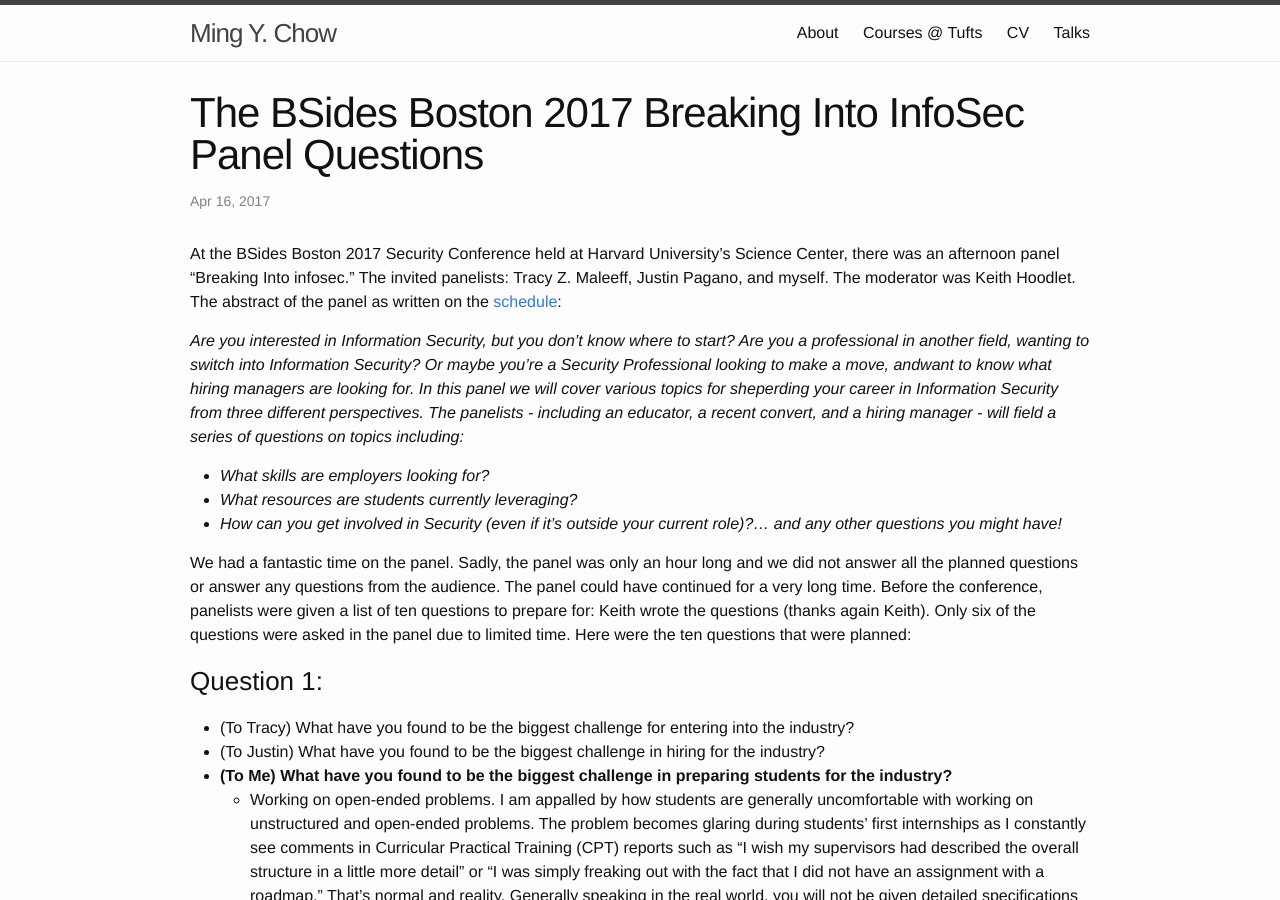
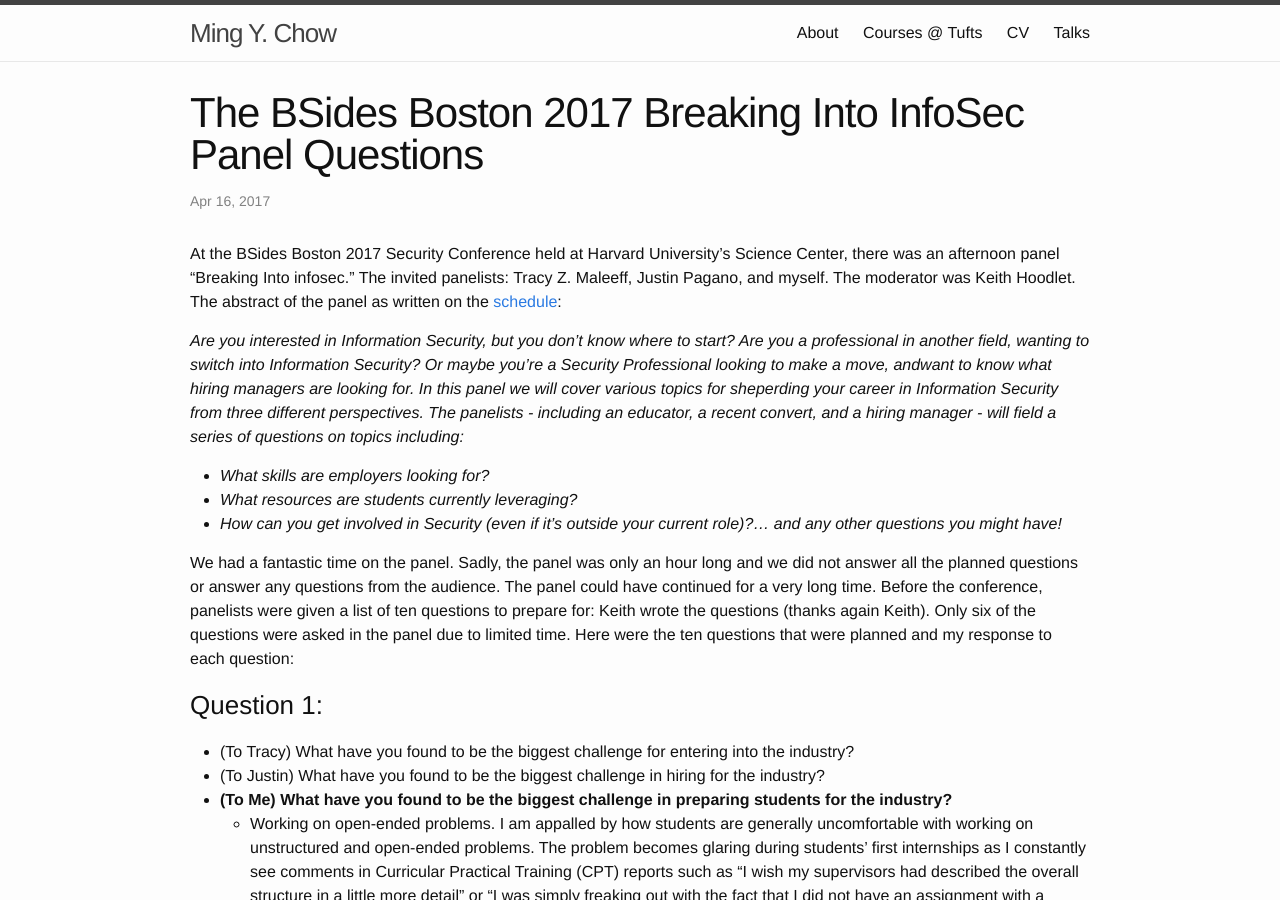
Before and after one commit to mchow01/mchow01.github.io, a Jekyll site: the page built from _posts/2017-04-16-breaking-into-infosec.md, in a window 1280 px wide and 900 px high. Built offline with Jekyll 4.4.1, drawn with Linux system fonts in a browser that asks for light colours.

Commit message:
Minor wording changes

```diff
--- a/_posts/2017-04-16-breaking-into-infosec.md
+++ b/_posts/2017-04-16-breaking-into-infosec.md
@@ -13,7 +13,7 @@ At the BSides Boston 2017 Security Conference held at Harvard University's Scien
 * *What resources are students currently leveraging?*
 * *How can you get involved in Security (even if it's outside your current role)?... and any other questions you might have!*
 
-We had a fantastic time on the panel.  Sadly, the panel was only an hour long and we did not answer all the planned questions or answer any questions from the audience.  The panel could have continued for a very long time.  Before the conference, panelists were given a list of ten questions to prepare for: Keith wrote the questions (thanks again Keith).  Only six of the questions were asked in the panel due to limited time.  Here were the ten questions that were planned:
+We had a fantastic time on the panel.  Sadly, the panel was only an hour long and we did not answer all the planned questions or answer any questions from the audience.  The panel could have continued for a very long time.  Before the conference, panelists were given a list of ten questions to prepare for: Keith wrote the questions (thanks again Keith).  Only six of the questions were asked in the panel due to limited time.  Here were the ten questions that were planned and my response to each question:
 
 ### Question 1:
 
```
Also changed, not shown: 2 other files.
